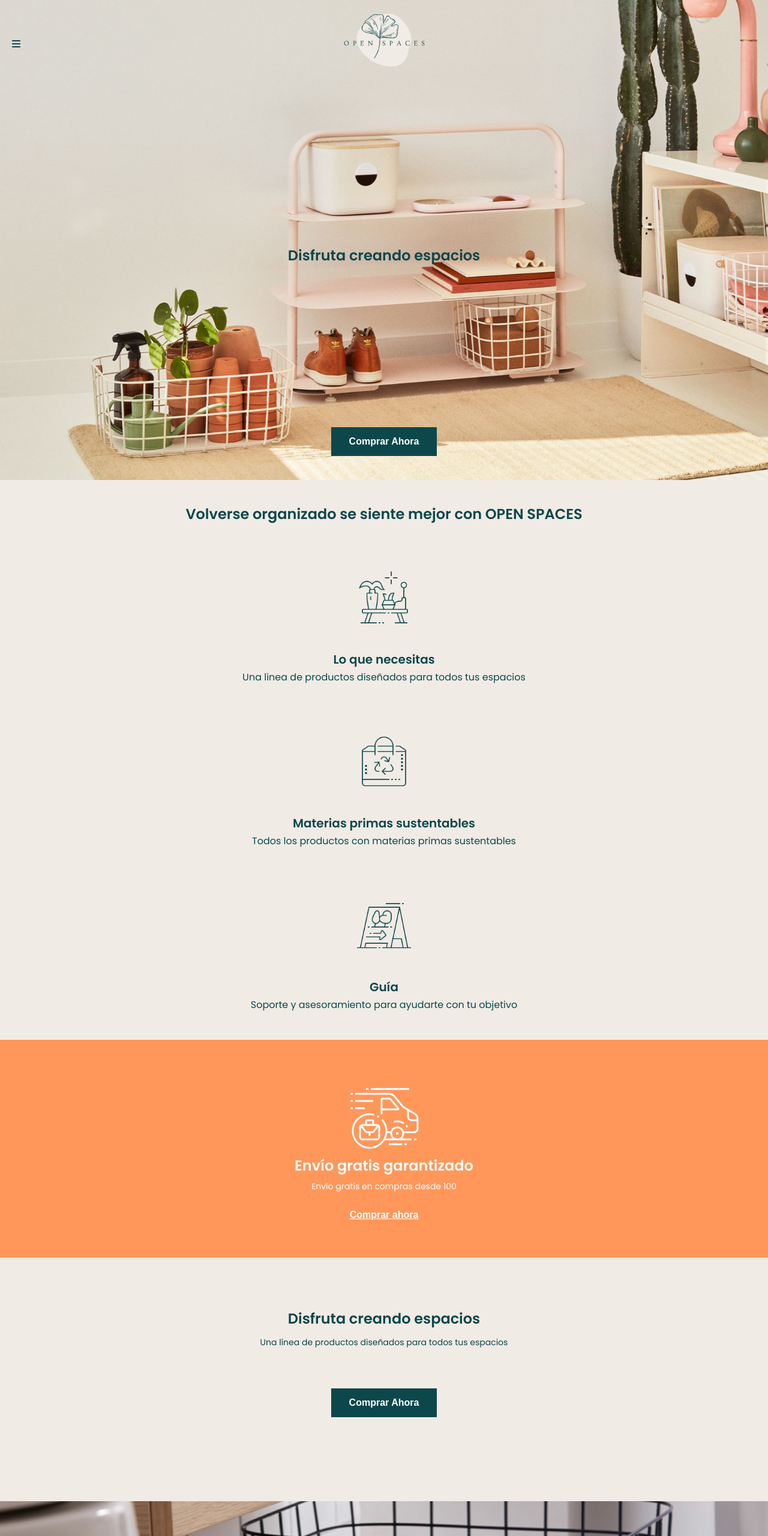
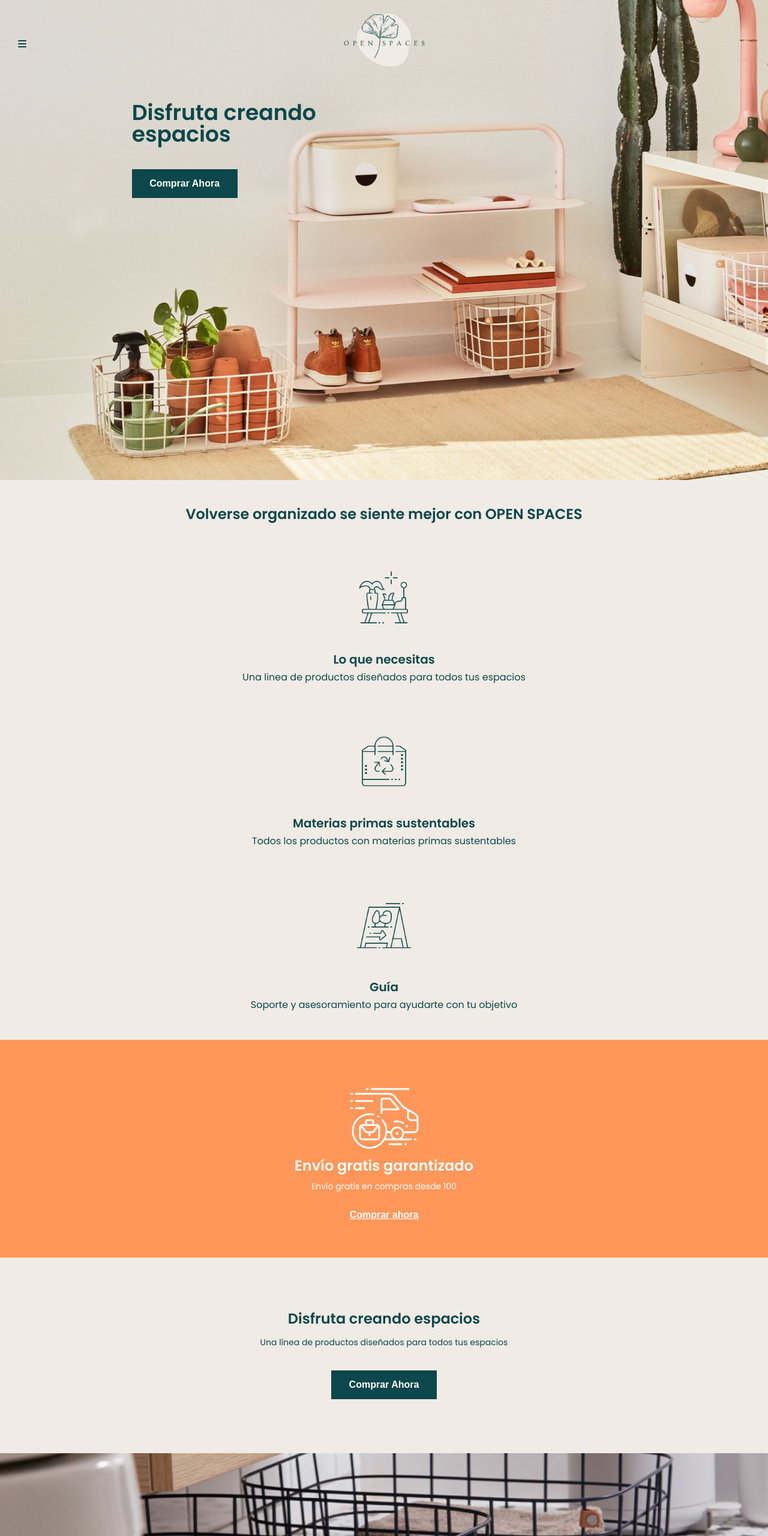
Before and after one commit to MarianelaLandoni/Open-spaces-web, a website: page src/html/index.html in a window 1280 px wide. Shown: the top 2560 px of the page at 60% size. Drawn offline with nearby package versions, Linux system fonts and the light colour scheme; files that its build step writes are made by us from their sources; files whose address does not match are found by name.

Commit message:
add changes tablet and desktop

```diff
--- a/src/html/partials/header.html
+++ b/src/html/partials/header.html
@@ -16,8 +16,10 @@
         <img class="header__logo" src="./assets/images/logo.png" alt="logo" title="logo open spaces">
 
     </div>
+    <div class="header__bottom">
     <h1 class="header__title">Disfruta creando espacios</h1>
     <button class="header__button">
         <a href="#">Comprar ahora</a>
     </button>
+</div>
 </header>
--- a/src/scss/layout/_header.scss
+++ b/src/scss/layout/_header.scss
@@ -1,5 +1,4 @@
 .header{
-    width: 100%;
     height: 100vh;
     background-image: url(../images/header.jpg);
     background-size: cover;
@@ -8,7 +7,6 @@
     flex-direction: column;
     justify-content: space-between;
     align-items: center;
-
 
     &__top{
         @media all and (min-width: 1728px){
@@ -27,7 +25,7 @@
         object-fit: contain;
         position: fixed;
         top: 65px;
-        left: 20px;
+        left: 30px;
 
         @media all and (min-width: 1728px){
             display:none;
@@ -68,14 +66,33 @@
         margin: 20px;
     }
 
+    &__bottom{
+        transform: translate(0, -150px);
+
+        @media all and (min-width: 900px){
+            transform: translate(-180px, -380px);
+        }
+
+        @media all and (min-width: 1728px){
+            transform: translate(-400px, -350px);
+        }
+    }
     &__title{
-        width: 400px;
         font-family: $font-main;
         font-size: 24px;
         font-weight: 600;
         color: $color-title;
         text-align: center;
-        padding-bottom: 40px;
+        padding-bottom: 250px;
+        @media all and (min-width: 900px){
+            width: 70%;
+            font-size: 36px;
+            text-align: left;
+            margin-bottom: 40px;
+            padding-bottom: 90px;
+
+        }
+
     }
 
     &__button{
@@ -84,10 +101,14 @@
         background-color: $color-button;
         color: $color-button-text;
         border: none;
-        transform: translateY(-40px);
+        transform: translate(75px, -130px);
+
+        @media all and (min-width: 900px){
+            transform: translateY(-90px);
+        }
 
         @media all and (min-width: 1728px){
-            transform: translateY(0);
+            transform: translateY(-100px);
         }
 
         a{
--- a/src/scss/layout/_main-mod4.scss
+++ b/src/scss/layout/_main-mod4.scss
@@ -13,7 +13,7 @@
     }
 
     &__container{
-        padding: 90px 30px 140px 30px;
+        //padding: 90px 30px 140px 30px;
         @media all and (min-width: 1728px){
             width: 50%;
         }
@@ -23,6 +23,7 @@
         font-size: 24px;
         font-weight: 600;
         color: $color-title;
+        padding-top: 90px;
         @media all and (min-width: 1728px){
             width: 350px;
             font-size: 36px;
@@ -35,7 +36,8 @@
     &__text{
         font-size: 14px;
         color: $color-title;
-        padding: 20px 50px;
+        padding: 20px;
+        margin: 0 30px 20px 30px;
 
         @media all and (min-width: 1728px){
             width: 350px;
@@ -53,8 +55,7 @@
         background-color: $color-button;
         color: $color-button-text;
         border: none;
-        margin: 50px 120px 0px 120px;
-        padding: 12px 24px;
+        margin-bottom: 90px;
 
         @media all and (min-width: 1728px){
             transform: translateX(-85px);
--- a/src/scss/main.scss
+++ b/src/scss/main.scss
@@ -8,5 +8,5 @@
 @import 'layout/footer';
 
 body{
-    width: 100%;
+    width: 100vw;
 }
```
Also changed, not shown: docs/index.html (+12 -10 lines), docs/assets/css/main.css.
